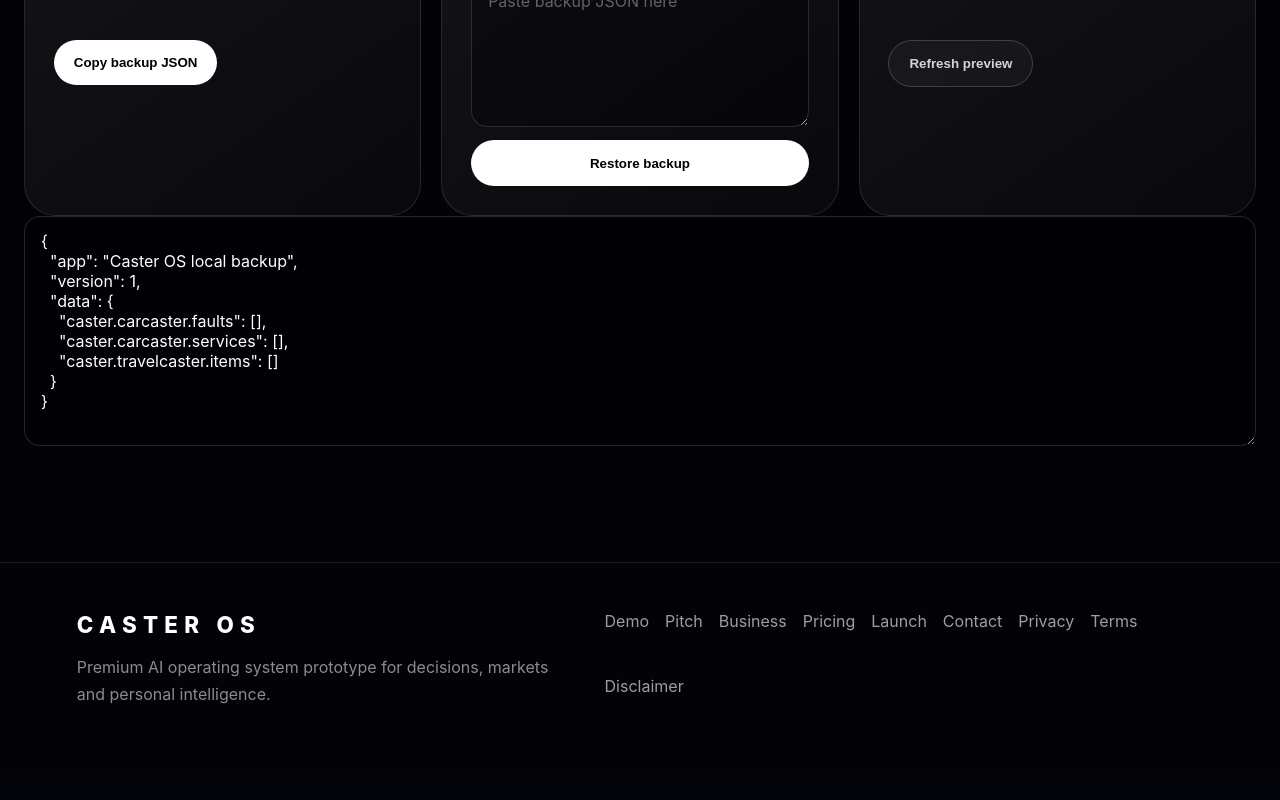
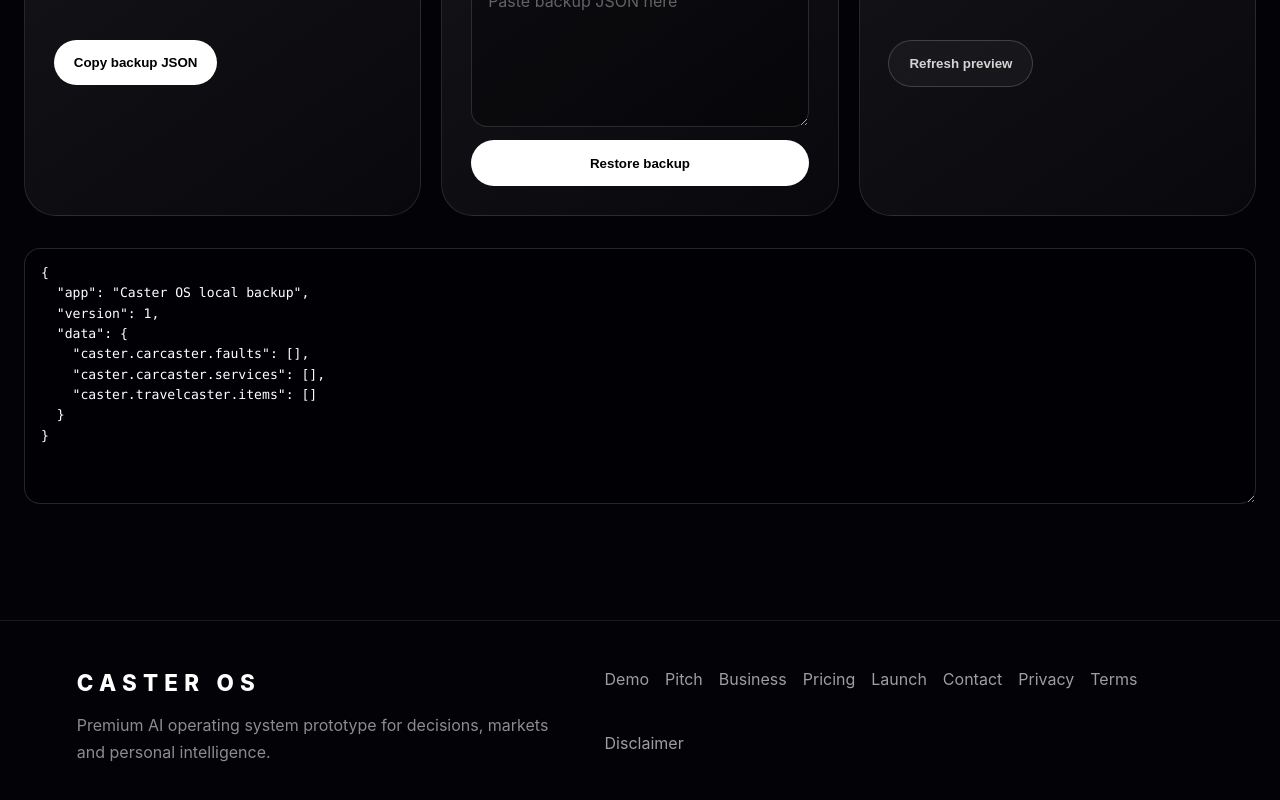
Before and after one commit to vv-glitchhub/Caster-hub, a Next.js app: page /backup in a window 1280 px wide. Shown: the part 1301-2101 px from the top of the page. Before the commit the page ends 2074 px from the top, so only its background shows below. Built offline with nearby package versions, Linux system fonts and the light colour scheme.

Commit message:
Add backup preview styles

```diff
--- a/app/globals.css
+++ b/app/globals.css
@@ -66,6 +66,7 @@ a { color: inherit; text-decoration: none; }
 .caster-input::placeholder { color: rgba(255,255,255,.36); }
 .danger-button { justify-self: stretch; min-height: 100%; color: rgba(255,210,210,.9); border-color: rgba(255,130,130,.25); }
 .form-summary-grid { align-items: stretch; }
+.backup-preview { margin-top: 2rem; min-height: 16rem; font-family: ui-monospace, SFMono-Regular, Menlo, Monaco, Consolas, monospace; font-size: .82rem; line-height: 1.55; }
 .min-h-0 { min-height: 0; }
 
 .motion-surface { position: relative; overflow: hidden; border-radius: 2rem; border: 1px solid rgba(255,255,255,.11); background: linear-gradient(145deg, rgba(255,255,255,.075), rgba(255,255,255,.028)); box-shadow: inset 0 1px 0 rgba(255,255,255,.07), 0 24px 90px rgba(0,0,0,.22); transform: translateY(0); transition: transform 280ms ease, border-color 280ms ease, background 280ms ease, box-shadow 280ms ease; animation: surfaceIn 560ms ease both; }
```
